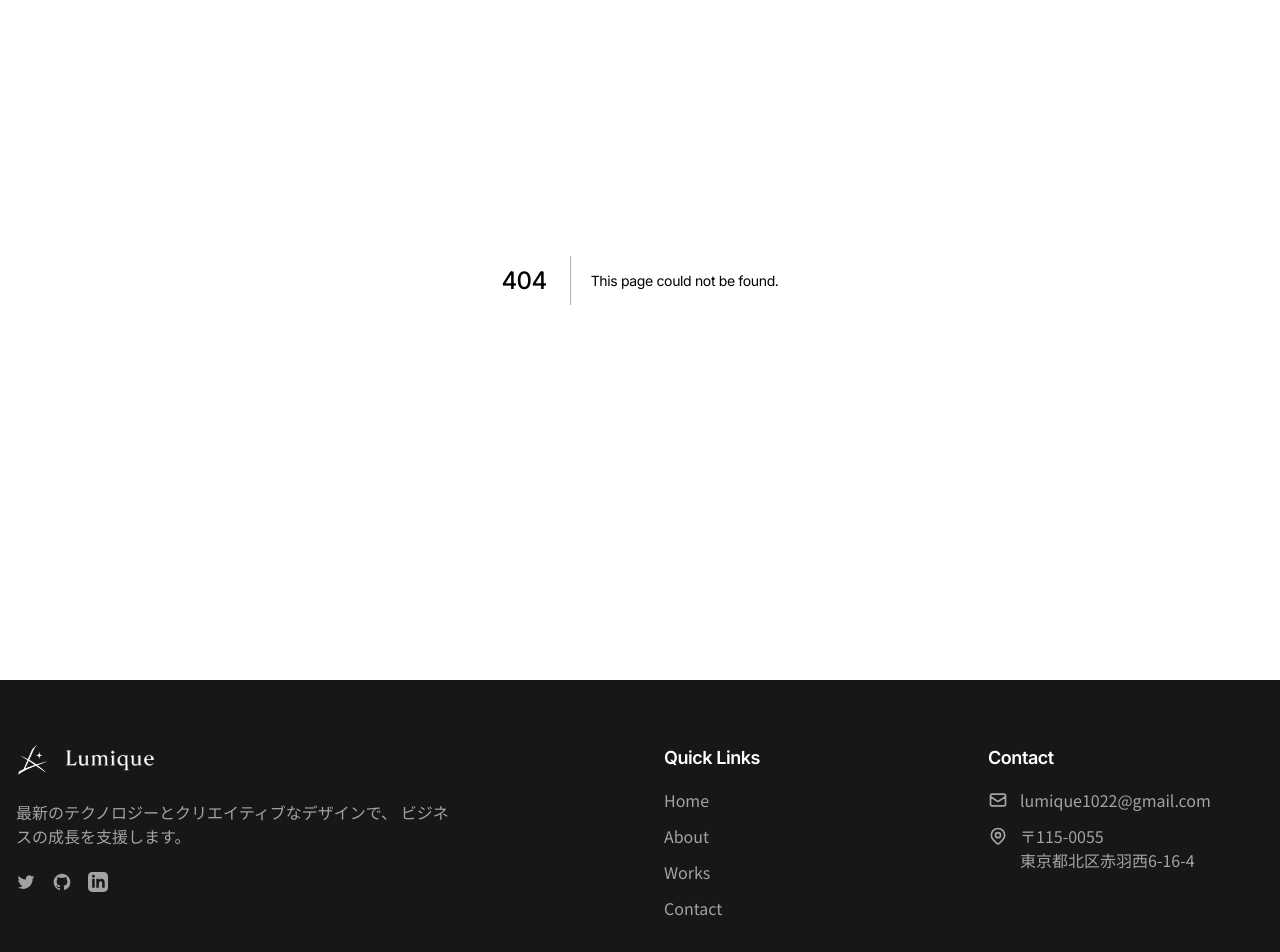
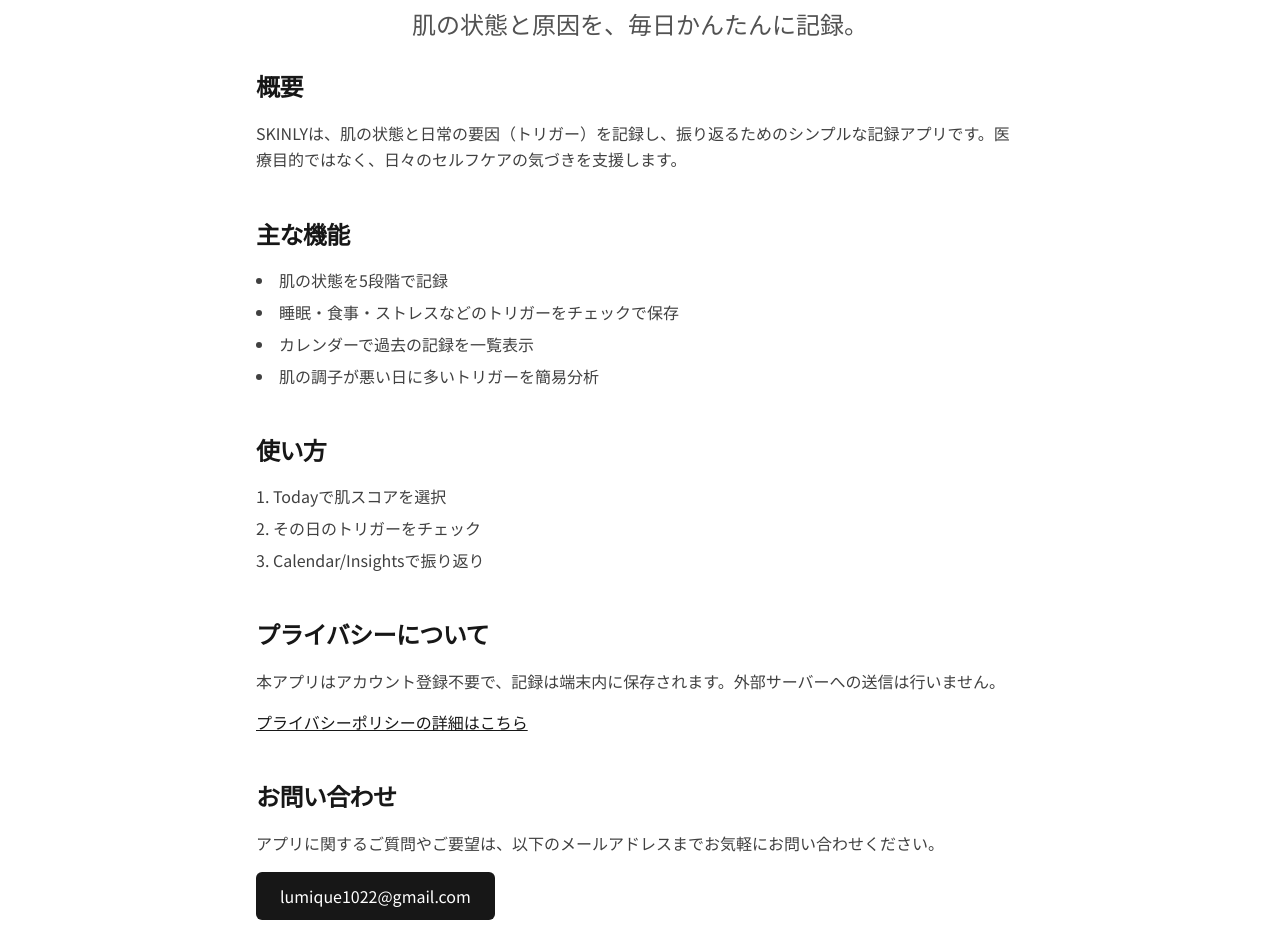
Before and after one commit to koushingnu/lumique, a Next.js app: page /apps/skin-trigger-log in a window 1280 px wide. Before the commit this address had no page. Shown: the part 200-1152 px from the top of the page. Built offline with nearby package versions, Linux system fonts and the light colour scheme.

Commit message:
SKINLYページ

```diff
--- /dev/null
+++ b/src/app/apps/skin-trigger-log/page.tsx
@@ -0,0 +1,83 @@
+import type { Metadata } from "next";
+import Link from "next/link";
+
+export const metadata: Metadata = {
+  title: "SKINLY（スキンリー） | Lumique Web",
+  description: "肌の状態と原因を、毎日かんたんに記録。SKINLYは、肌の状態と日常の要因を記録し、振り返るためのシンプルな記録アプリです。",
+  openGraph: {
+    title: "SKINLY（スキンリー） | Lumique Web",
+    description: "肌の状態と原因を、毎日かんたんに記録。",
+    url: "https://www.lumique-web.com/apps/skin-trigger-log/",
+    siteName: "Lumique Web",
+    locale: "ja_JP",
+    type: "website",
+  },
+};
+
+export default function SkinTriggerLogSupport() {
+  return (
+    <div className="container mx-auto px-4 py-12 sm:py-16">
+      <div className="max-w-3xl mx-auto">
+        <h1 className="text-3xl sm:text-4xl font-bold mb-6 text-center">
+          SKINLY（スキンリー）
+        </h1>
+
+        <p className="text-xl sm:text-2xl text-center text-neutral-600 mb-8">
+          肌の状態と原因を、毎日かんたんに記録。
+        </p>
+
+        <section className="mb-12">
+          <h2 className="text-2xl font-bold mb-4">概要</h2>
+          <p className="text-neutral-700 leading-relaxed">
+            SKINLYは、肌の状態と日常の要因（トリガー）を記録し、振り返るためのシンプルな記録アプリです。医療目的ではなく、日々のセルフケアの気づきを支援します。
+          </p>
+        </section>
+
+        <section className="mb-12">
+          <h2 className="text-2xl font-bold mb-4">主な機能</h2>
+          <ul className="list-disc list-inside space-y-2 text-neutral-700">
+            <li>肌の状態を5段階で記録</li>
+            <li>睡眠・食事・ストレスなどのトリガーをチェックで保存</li>
+            <li>カレンダーで過去の記録を一覧表示</li>
+            <li>肌の調子が悪い日に多いトリガーを簡易分析</li>
+          </ul>
+        </section>
+
+        <section className="mb-12">
+          <h2 className="text-2xl font-bold mb-4">使い方</h2>
+          <ol className="list-decimal list-inside space-y-2 text-neutral-700">
+            <li>Todayで肌スコアを選択</li>
+            <li>その日のトリガーをチェック</li>
+            <li>Calendar/Insightsで振り返り</li>
+          </ol>
+        </section>
+
+        <section className="mb-12">
+          <h2 className="text-2xl font-bold mb-4">プライバシーについて</h2>
+          <p className="text-neutral-700 leading-relaxed mb-4">
+            本アプリはアカウント登録不要で、記録は端末内に保存されます。外部サーバーへの送信は行いません。
+          </p>
+          <Link
+            href="/apps/skin-trigger-log/privacy/"
+            className="text-neutral-900 underline hover:text-neutral-600 transition-colors"
+          >
+            プライバシーポリシーの詳細はこちら
+          </Link>
+        </section>
+
+        <section className="mb-12">
+          <h2 className="text-2xl font-bold mb-4">お問い合わせ</h2>
+          <p className="text-neutral-700 leading-relaxed">
+            アプリに関するご質問やご要望は、以下のメールアドレスまでお気軽にお問い合わせください。
+          </p>
+          <a
+            href="mailto:lumique1022@gmail.com"
+            className="inline-block mt-4 px-6 py-3 bg-neutral-900 text-white rounded-md hover:bg-neutral-800 transition-colors"
+          >
+            lumique1022@gmail.com
+          </a>
+        </section>
+      </div>
+    </div>
+  );
+}
--- /dev/null
+++ b/src/app/apps/skin-trigger-log/privacy/page.tsx
@@ -0,0 +1,55 @@
+import type { Metadata } from "next";
+
+export const metadata: Metadata = {
+  title: "プライバシーポリシー（SKINLY） | Lumique Web",
+  description: "SKINLYのプライバシーポリシー。本アプリは、ユーザーの個人情報を収集、保存、または第三者に送信することはありません。",
+  openGraph: {
+    title: "プライバシーポリシー（SKINLY） | Lumique Web",
+    description: "SKINLYのプライバシーポリシー",
+    url: "https://www.lumique-web.com/apps/skin-trigger-log/privacy/",
+    siteName: "Lumique Web",
+    locale: "ja_JP",
+    type: "website",
+  },
+};
+
+export default function SkinTriggerLogPrivacy() {
+  return (
+    <div className="container mx-auto px-4 py-12 sm:py-16">
+      <div className="max-w-3xl mx-auto">
+        <h1 className="text-3xl sm:text-4xl font-bold mb-8 text-center">
+          プライバシーポリシー
+        </h1>
+
+        <section className="mb-8">
+          <h2 className="text-2xl font-bold mb-4">SKINLY プライバシーポリシー</h2>
+          <div className="space-y-4 text-neutral-700 leading-relaxed">
+            <p>
+              本アプリは、ユーザーの個人情報を収集、保存、または第三者に送信することはありません。
+            </p>
+            <p>
+              記録されたデータはすべてユーザーの端末内に保存されます。外部サーバーへの通信、広告配信、解析ツールによるトラッキングは行いません。
+            </p>
+            <p>
+              本ポリシーに関するお問い合わせは、以下までご連絡ください。
+            </p>
+          </div>
+        </section>
+
+        <section className="mb-8">
+          <h3 className="text-xl font-bold mb-4">お問い合わせ</h3>
+          <a
+            href="mailto:lumique1022@gmail.com"
+            className="text-neutral-900 underline hover:text-neutral-600 transition-colors"
+          >
+            lumique1022@gmail.com
+          </a>
+        </section>
+
+        <section>
+          <p className="text-neutral-600">制定日：2026-01-22</p>
+        </section>
+      </div>
+    </div>
+  );
+}
--- a/src/app/page.tsx
+++ b/src/app/page.tsx
@@ -57,7 +57,7 @@
                 className="inline-block"
                 randomness={0.8}
               />
-            </p>
+              </p>
             <div className="flex flex-col sm:flex-row gap-3 sm:gap-4 justify-center">
               <Link
                 href="/contact"
@@ -69,7 +69,7 @@
                   className="inline-block"
                   randomness={0.8}
                 />
-              </Link>
+                </Link>
               <Link
                 href="/works"
                 className="btn-outline hover-scale text-lg py-4 px-8"
@@ -79,7 +79,7 @@
                   baseDelay={0.4}
                   className="inline-block"
                   randomness={0.8}
-                />
+                  />
               </Link>
             </div>
           </div>
```
Also changed, not shown: src/components/AnimatedTitle.tsx (line endings or trailing spaces).
